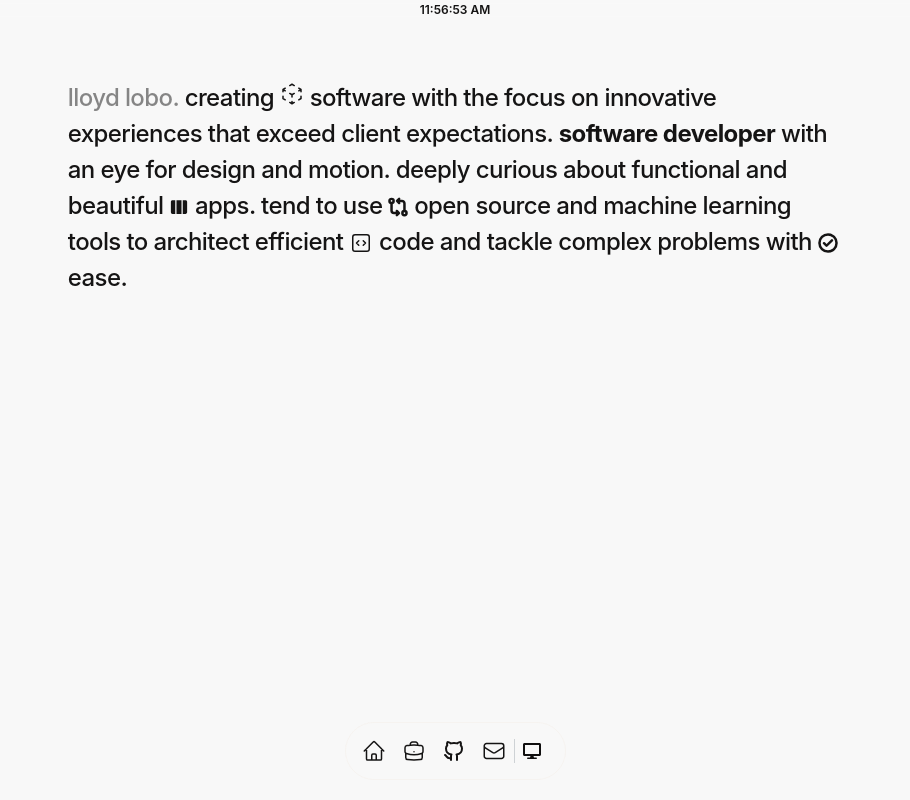
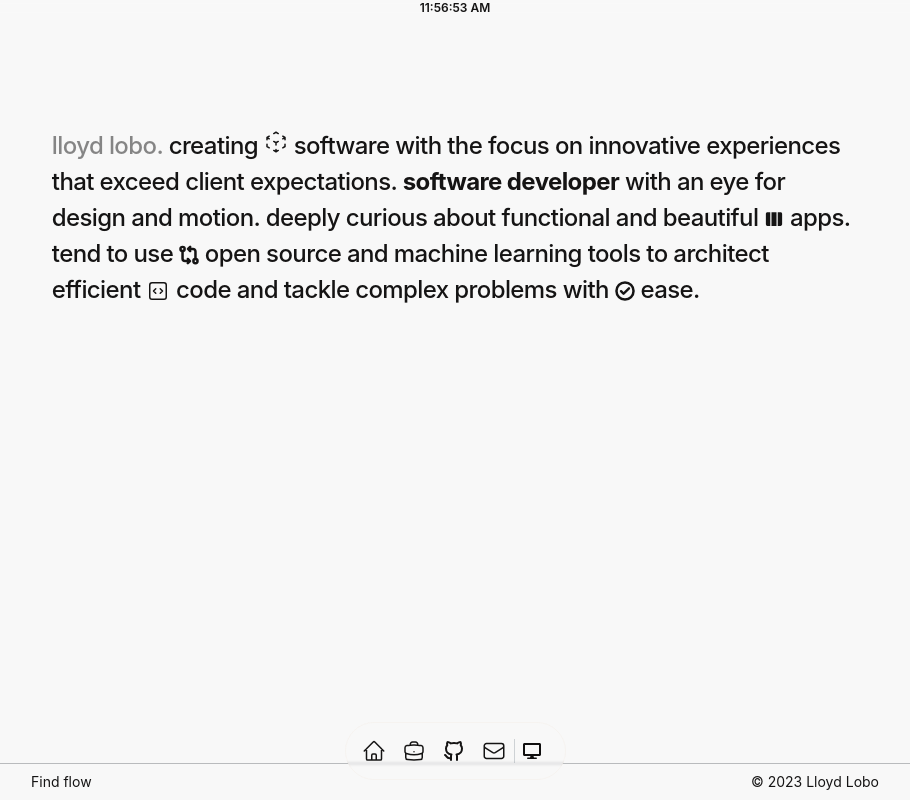
Before and after one commit to lloydlobo/lloydlobo.com, a Next.js app: page / in a window 1280 px wide. Shown: the whole page, without its empty margins (185-1095 px from the left). Built offline with nearby package versions, Linux system fonts and the light colour scheme.

Commit message:
feat: add footer to Layout

```diff
--- a/components/Layout.tsx
+++ b/components/Layout.tsx
@@ -14,7 +14,8 @@ const COPYRIGHT_SYMBOL = "\u00A9"; // Copyright symbol
 const currentYear = new Date().getFullYear(); // Function to get current year
 
 const Layout = ({ children, title = "This is the default title" }: Props) => (
-  <div>
+  <>
+    <div className="layout-wrapper">
       <Head>
         <title>{title}</title>
         <meta charSet="utf-8" />
@@ -26,6 +27,15 @@ const Layout = ({ children, title = "This is the default title" }: Props) => (
       </header>
 
       {children}
+
+      <footer className="text-sm border-t place-self-end mb-0 mt-auto border-gray6/30">
+        <article className="grid grid-cols-2 py-2 px-6">
+          <div>Find flow</div>
+          <div className={`place-self-end`}>
+            {COPYRIGHT_SYMBOL} {currentYear} Lloyd Lobo
+          </div>
+        </article>
+      </footer>
 
       <footer className={`hidden space-y-4 px-8 py-4`}>
         <h3 className={`place-self-start text-start text-xl`}>Connect</h3>
@@ -46,6 +56,7 @@ const Layout = ({ children, title = "This is the default title" }: Props) => (
         </div>
       </footer>
     </div>
+  </>
 );
 
 export default Layout;
--- a/pages/index.tsx
+++ b/pages/index.tsx
@@ -1,5 +1,6 @@
 import Link from "next/link";
 import React, { ReactNode, useEffect, useRef, useState } from "react";
+import { Section } from "@/components/Section";
 
 import createGlobe from "cobe";
 import {
@@ -21,7 +22,7 @@ export function ClockNav() {
   }, []);
 
   return (
-    <header className="flex z-50 min-h-[1.25rem] justify-center fixed left-0 right-0 px-2 top-0 items-center text-xs font-semibold brightness-80 bg-opacity-50 backdrop-blur-[2px] gap-x-2">
+    <header className="text-xs text-center font-semibold brightness-80 bg-opacity-50 backdrop-blur-[2px] ">
       <span className="h-full dark:text-secondary text-opacity-70">
         {currentTime ? (
           <span>{currentTime}</span>
@@ -36,16 +37,14 @@ export function ClockNav() {
 export default function IndexPage() {
   return (
     <>
-      <Layout>
-        <main className="m-auto pt-20">
-          <article>
-            <div className="flex relative top-0 ">
-              <div className="relative mx-2 w-full">
-                <div
-                  className="selection:bg-accent selection:text-fuchsia-900 text-2xl tracking-tight leading-9 lowercase  px-4 container w-full sm:max-w-[75vw] decoration-accent underline-offset-8 lg:max-w-[63vw] mx-auto dark:text-secondary font-medium gap-1">
+      <Layout title="Home">
+        <main className="">
+          <Section>
+            <article className="py-12">
+              <div className="text-2xl tracking-tight leading-9 lowercase w-full sm:max-w-[75vw] decoration-accent underline-offset-8 lg:max-w-[63vw] mx-auto font-medium gap-1">
                 <Link
                   href="/about"
-                    className="opacity-50 hover:underline hover:opacity-100  hover:text-accent "
+                  className="opacity-50 hover:underline hover:opacity-100"
                 >
                   lloyd lobo.
                 </Link>
@@ -69,8 +68,8 @@ export default function IndexPage() {
                       />
                     </svg>
                   </span>{" "}
-                    software with the focus on innovative experiences that
-                    exceed client expectations.{" "}
+                  software with the focus on innovative experiences that exceed
+                  client expectations.{" "}
                   <span className="inline-flex">
                     <strong>software developer</strong>
                   </span>{" "}
@@ -98,8 +97,7 @@ export default function IndexPage() {
                     <path d="M13.905 1.72a.75.75 0 0 1 0 1.06L12.685 4h4.065a3.75 3.75 0 0 1 3.75 3.75v8.75a.75.75 0 0 1-1.5 0V7.75a2.25 2.25 0 0 0-2.25-2.25h-4.064l1.22 1.22a.75.75 0 0 1-1.061 1.06l-2.5-2.5a.75.75 0 0 1 0-1.06l2.5-2.5a.75.75 0 0 1 1.06 0ZM7.5 4.75a3.25 3.25 0 1 1-6.5 0 3.25 3.25 0 0 1 6.5 0ZM4.25 6.5a1.75 1.75 0 1 0-.001-3.501A1.75 1.75 0 0 0 4.25 6.5Z"></path>
                     <path d="M10.095 22.28a.75.75 0 0 1 0-1.06l1.22-1.22H7.25a3.75 3.75 0 0 1-3.75-3.75V7.5a.75.75 0 0 1 1.5 0v8.75a2.25 2.25 0 0 0 2.25 2.25h4.064l-1.22-1.22a.748.748 0 0 1 .332-1.265.75.75 0 0 1 .729.205l2.5 2.5a.75.75 0 0 1 0 1.06l-2.5 2.5a.75.75 0 0 1-1.06 0Z"></path>
                   </svg>{" "}
-                    open source and machine learning tools to architect
-                    efficient{" "}
+                  open source and machine learning tools to architect efficient{" "}
                   <svg
                     xmlns="http://www.w3.org/2000/svg"
                     fill="none"
@@ -129,9 +127,8 @@ export default function IndexPage() {
                   ease.
                 </span>
               </div>
-              </div>
-            </div>
             </article>
+          </Section>
         </main>
       </Layout>
     </>
--- a/styles/globals.css
+++ b/styles/globals.css
@@ -28,13 +28,13 @@ html {
 
 html,
 body {
-  max-width: 100vw;
+  min-height: 100vh;
   overflow-x: hidden;
 }
 
 body {
   min-height: 100vh;
-  @apply text-on-primary bg-gray1 dark:text-primary dark:bg-on-primary;
+  @apply text-on-primary bg-gray1 dark:text-secondary dark:bg-on-primary;
 }
 
 main {
@@ -46,14 +46,13 @@ article {
 }
 
 footer {
-  display: grid;
-  place-items: center;
-  @apply text-primary;
+  @apply w-full;
 }
 
 a {
   color: inherit;
   text-decoration: none;
+  @apply decoration-green-500 hover:decoration-green-500 dark:decoration-accent hover:text-green-500 dark:hover:decoration-accent dark:hover:text-accent;
 }
 
 p {
@@ -70,6 +69,10 @@ p {
   }
 }
 
+.layout-wrapper {
+  @apply selection:bg-gray5/30 dark:selection:bg-gray4/30 dark:selection:text-current flex flex-col min-h-screen;
+}
+
 nav.dock > * {
   @apply scale-90 hover:bg-gradient-to-tl from-on-secondary/90 via-on-secondary/60 to-secondary/[0.005] p-[0.7rem]  backdrop-blur-[0px] rounded-full;
 }
```
Also changed, not shown: components/layout/Dock/DockNavigation.tsx (+1 -8 lines). Lines whose indentation alone changed are shown as unchanged.
